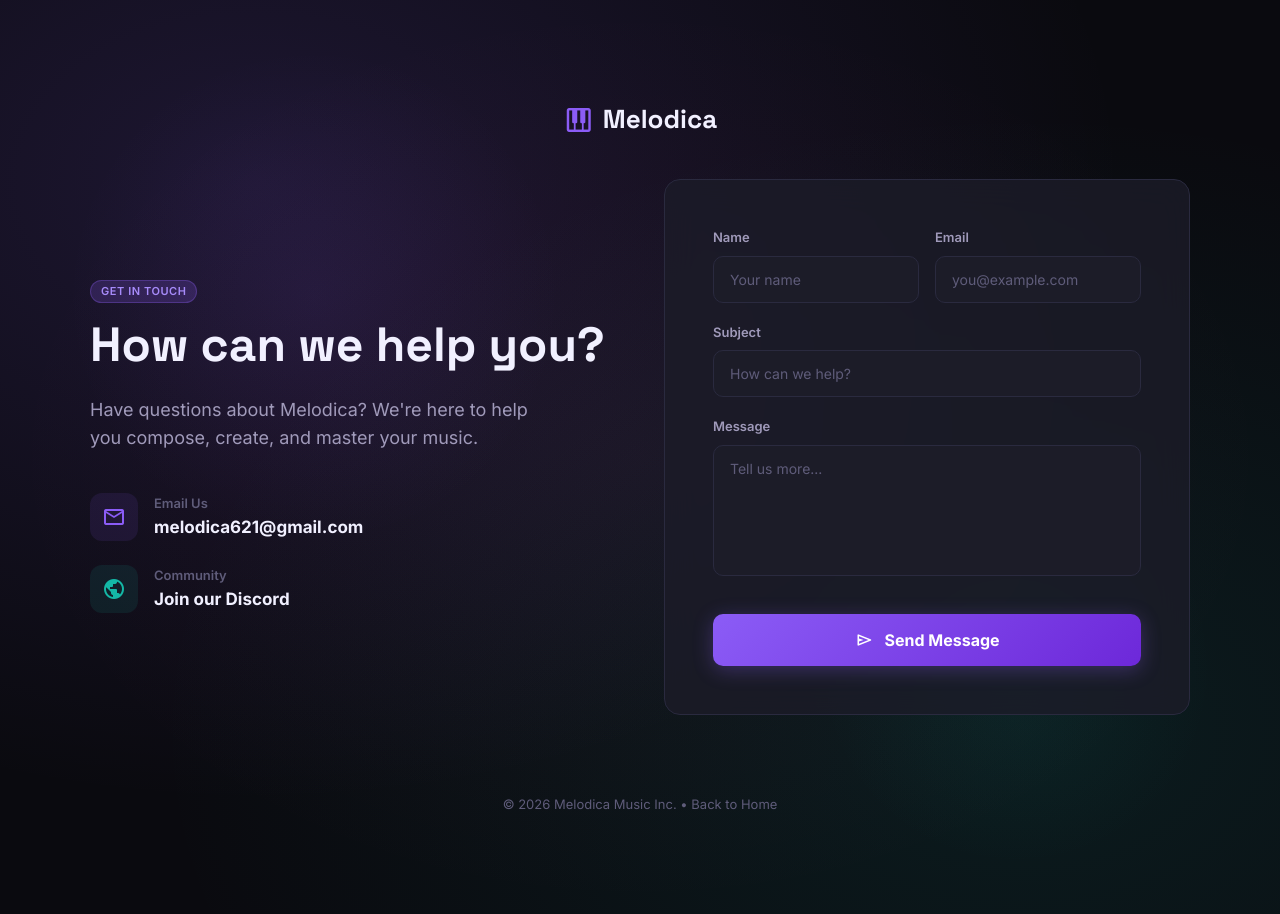
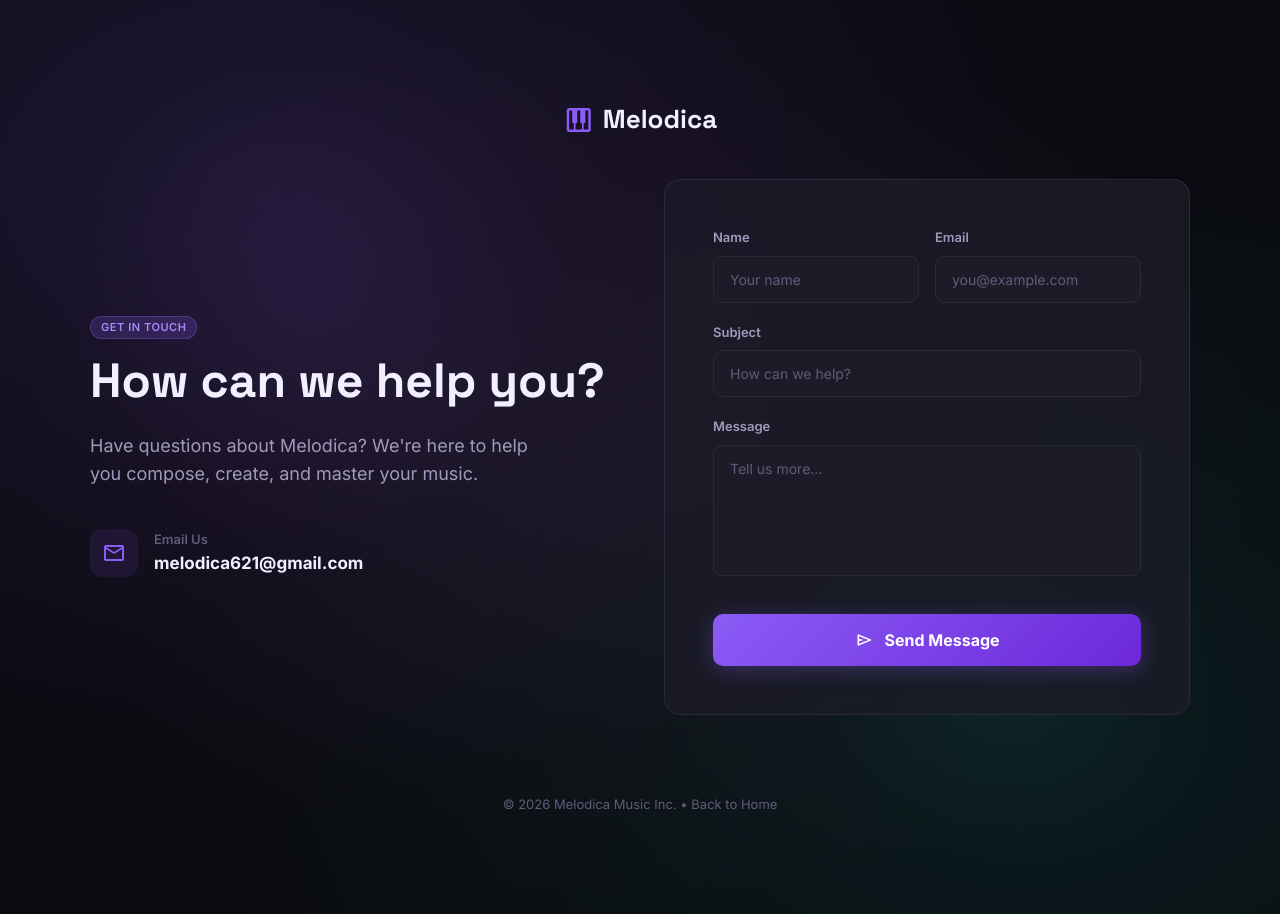
Before and after one commit to MelwinDas/melodica2, a Next.js app: page /contact in a window 1280 px wide. Built offline with nearby package versions, Linux system fonts and the light colour scheme.

Commit message:
contact page updates

```diff
--- a/app/contact/page.tsx
+++ b/app/contact/page.tsx
@@ -48,15 +48,7 @@ export default function ContactPage() {
               </div>
             </div>
 
-            <div style={{ display: 'flex', alignItems: 'center', gap: 16 }}>
-              <div style={{ width: 48, height: 48, borderRadius: 12, background: 'rgba(20,184,166,0.1)', display: 'flex', alignItems: 'center', justifyContent: 'center' }}>
-                <span className="material-symbols-rounded" style={{ color: 'var(--accent-teal)', fontSize: 24 }}>public</span>
-              </div>
-              <div>
-                <div style={{ fontSize: 13, fontWeight: 600, color: 'var(--text-muted)', marginBottom: 2 }}>Community</div>
-                <div style={{ fontSize: 17, fontWeight: 700, color: 'var(--text-primary)' }}>Join our Discord</div>
-              </div>
-            </div>
+
           </div>
         </div>
 
```
